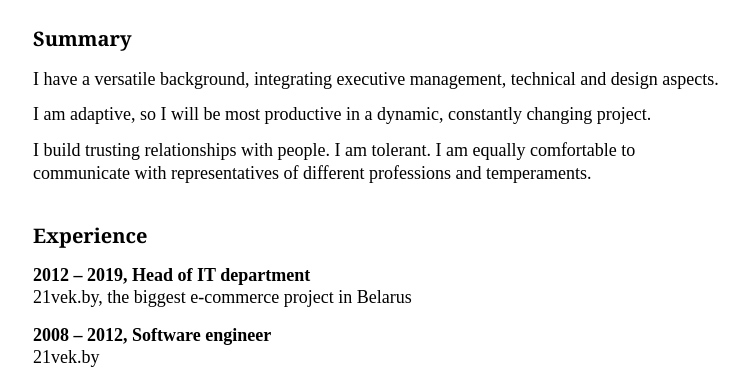
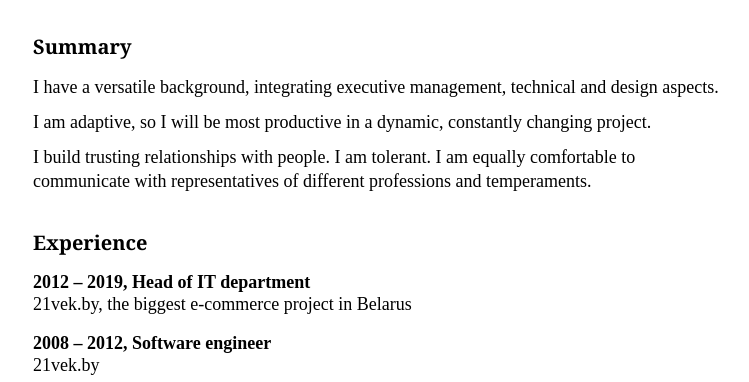
Before and after one commit to ju-ju-v/rsschool-cv, a plain HTML site: page index.html in a window 1280 px wide. Shown: the part 382-764 px from the top of the page, without its empty margins (95-844 px from the left). Drawn offline with Linux system fonts and the light colour scheme.

Commit message:
fix: update layout

```diff
--- a/index.html
+++ b/index.html
@@ -1,12 +1,11 @@
-
 <!DOCTYPE html>
 <html lang="ru">
   <head>
     <meta charset="UTF-8">
     <link rel="stylesheet" href="style.css">
+    <title>Julia Julina CV</title>
   </head>
   <body>
-    <article>
     <header id="header">
       <img src="avatar.jpg" width="219" height="230" alt="Фотография">
       <h1>Julia Julina</h1>
@@ -55,6 +54,5 @@
       </section>
     </main>
 
-    </article>
   </body>
 </html>
--- a/style.css
+++ b/style.css
@@ -1,10 +1,10 @@
-article {
+body {
   max-width: 1024px;
-  margin: 0 auto 48px;
+  margin: 24px auto 48px;
   font-size: 18px;
 }
 
-section {
+main {
   max-width: 700px;
 }
 
```
Lines whose indentation alone changed are shown as unchanged.
